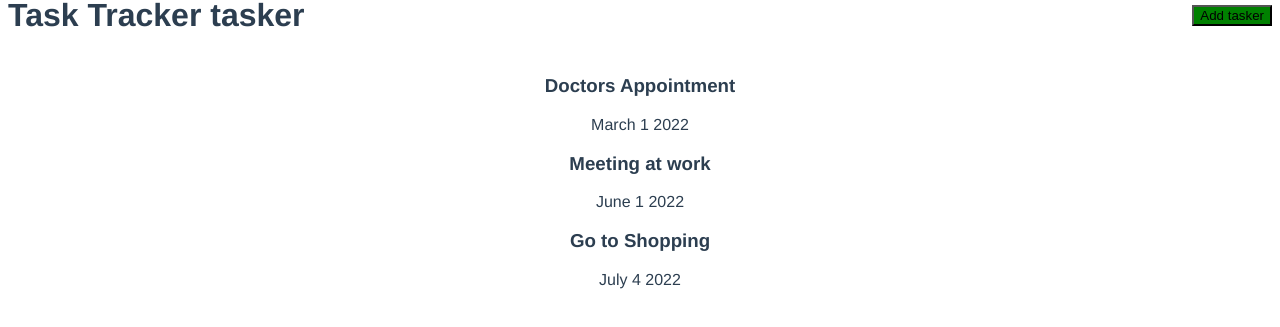
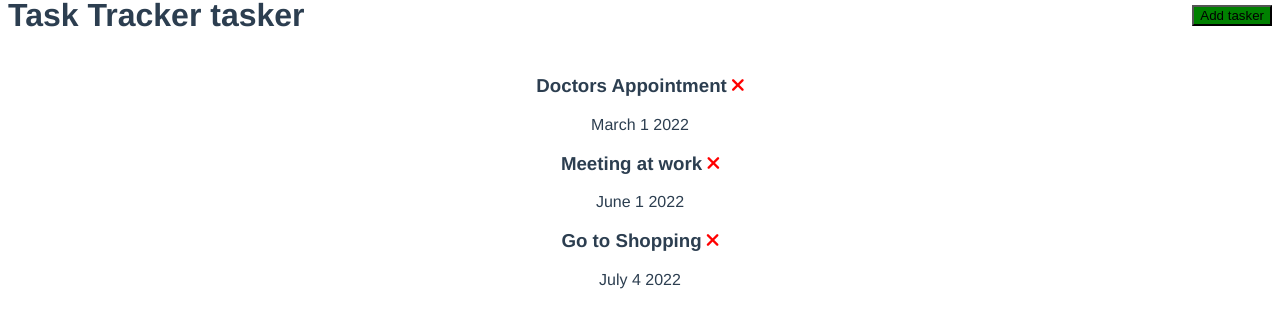
Before and after one commit to mutinhiri/Vue-starter, a Vue app in the folder helloworld/: page / in a window 1280 px wide. Shown: the part 143-470 px from the top of the page. Built offline with nearby package versions, Linux system fonts and the light colour scheme.

Commit message:
Add changes

```diff
--- a/helloworld/public/index.html
+++ b/helloworld/public/index.html
@@ -5,6 +5,7 @@
     <meta http-equiv="X-UA-Compatible" content="IE=edge">
     <meta name="viewport" content="width=device-width,initial-scale=1.0">
     <link rel="icon" href="<%= BASE_URL %>favicon.ico">
+    <link rel="stylesheet" href="https://cdnjs.cloudflare.com/ajax/libs/font-awesome/6.1.1/css/all.min.css" integrity="sha512-KfkfwYDsLkIlwQp6LFnl8zNdLGxu9YAA1QvwINks4PhcElQSvqcyVLLD9aMhXd13uQjoXtEKNosOWaZqXgel0g==" crossorigin="anonymous" referrerpolicy="no-referrer" />
     <title><%= htmlWebpackPlugin.options.title %></title>
   </head>
   <body>
--- a/helloworld/src/components/Task.vue
+++ b/helloworld/src/components/Task.vue
@@ -1,6 +1,10 @@
 <template>
-  <h3> {{ task.text }}</h3>
-  <p>{{ task.day }} </p>
+  <div :class='[task.reminder]'>
+    <h3> {{ task.text }}
+      <i class="fas fa-times"></i>
+    </h3>
+    <p>{{ task.day }} </p>
+  </div>
 </template>
 
 <script>
@@ -8,6 +12,13 @@
   name: 'Task',
   props: {
     task: Object
-  }
+  },
 }
 </script>
+
+<style scoped>
+.fas {
+  color: red
+}
+
+</style>
```
